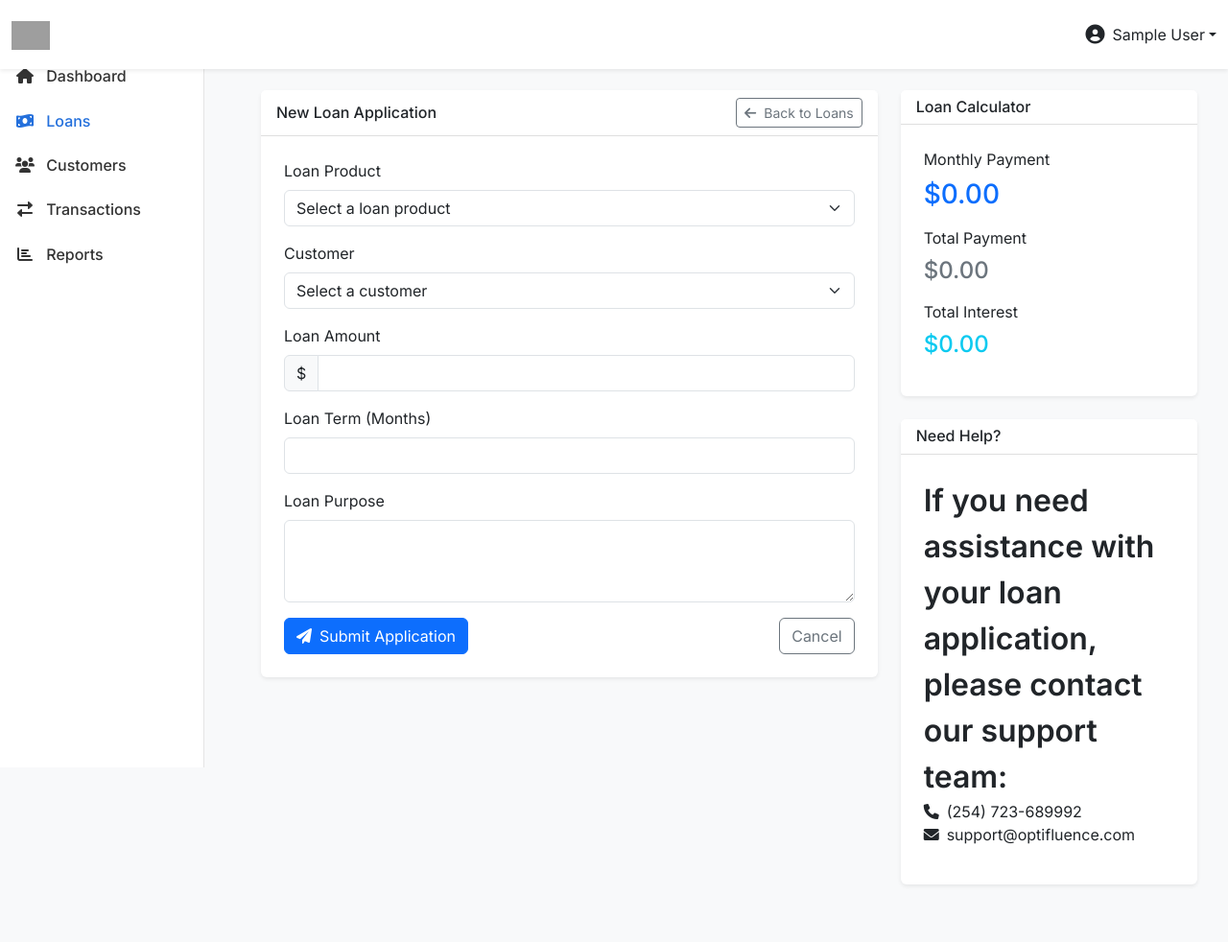
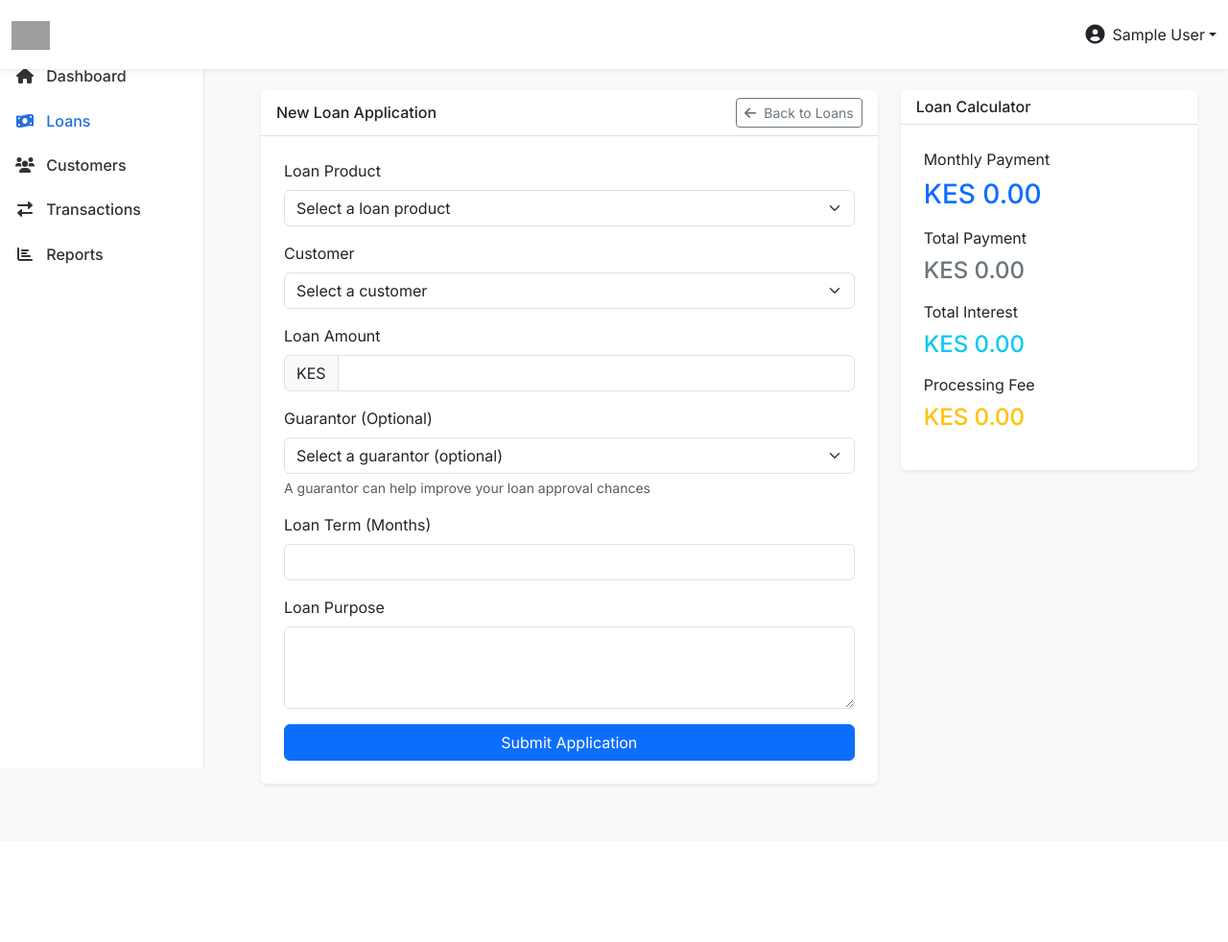
Before and after one commit to lalloyce/optifluenceLMS, a Django app: page /loans/apply/ in a window 1280 px wide. Shown: the whole page at 96% size. After the commit the page ends 820 px from the top, so only its background shows below. Run offline with Django 5.2, Linux system fonts and the light colour scheme; the visitor is signed in with stand-in values (Sample User, id 1); data that the repository does not hold is empty; grey boxes are pictures that could not be loaded.

Commit message:
feat(loans): Enhance loan application with dynamic calculations and UI improvements
- Add real-time loan calculator with KES currency
- Make loan product selection fully database-driven
- Add dynamic term and amount validation
- Implement optional guarantor selection
- Improve UI with detailed product information

```diff
--- a/apps/loans/forms.py
+++ b/apps/loans/forms.py
@@ -11,6 +11,12 @@ from decimal import Decimal
 class LoanForm(forms.ModelForm):
     """Form for loans."""
 
+    guarantor = forms.ModelChoiceField(
+        queryset=Customer.objects.all(),
+        required=False,
+        empty_label="Select a guarantor (optional)"
+    )
+
     class Meta:
         model = Loan
         fields = [
@@ -19,6 +25,7 @@ class LoanForm(forms.ModelForm):
             'amount',
             'term_months',
             'purpose',
+            'guarantor',
         ]
         widgets = {
             'purpose': forms.Textarea(attrs={'rows': 3}),
@@ -26,6 +33,9 @@ class LoanForm(forms.ModelForm):
 
     def __init__(self, *args, **kwargs):
         super().__init__(*args, **kwargs)
+        self.fields['loan_product'].queryset = LoanProduct.objects.filter(is_active=True)
+        self.fields['loan_product'].empty_label = "Select a loan product"
+        self.fields['customer'].empty_label = "Select a customer"
         self.risk_assessment = None
 
         if self.is_bound and self.data.get('customer') and self.data.get('amount'):
--- a/apps/loans/views.py
+++ b/apps/loans/views.py
@@ -8,7 +8,7 @@ from django.http import JsonResponse
 from django.views.decorators.http import require_http_methods
 from django.core.exceptions import PermissionDenied
 
-from .models import Loan, LoanProduct, LoanApplication
+from .models import Loan, LoanProduct, LoanApplication, LoanGuarantor
 from .forms import LoanForm, LoanApprovalForm
 from apps.customers.models import Customer
 import json
@@ -160,6 +160,18 @@ def loan_application(request):
             loan.loan_officer = request.user
             loan.application_number = generate_application_number()
             loan.status = Loan.Status.PENDING
+
+            # Handle guarantor if provided
+            guarantor = form.cleaned_data.get('guarantor')
+            if guarantor:
+                loan_guarantor = LoanGuarantor(
+                    loan=loan,
+                    guarantor=guarantor,
+                    guarantee_amount=loan.amount,  # You might want to adjust this
+                    status='PENDING'
+                )
+                loan_guarantor.save()
+
             loan.save()
             messages.success(request, 'Loan application submitted successfully.')
             return redirect('web_loans:detail', pk=loan.pk)
@@ -169,6 +181,7 @@ def loan_application(request):
     context = {
         'form': form,
         'loan_products': LoanProduct.objects.filter(is_active=True),
+        'customers': Customer.objects.all()  # For guarantor selection
     }
     return render(request, 'loans/loan_application.html', context)
 
--- a/templates/loans/loan_application.html
+++ b/templates/loans/loan_application.html
@@ -77,7 +77,7 @@
                         <div class="mb-3">
                             <label for="{{ form.amount.id_for_label }}" class="form-label">Loan Amount</label>
                             <div class="input-group">
-                                <span class="input-group-text">$</span>
+                                <span class="input-group-text">KES</span>
                                 <input type="number" step="0.01" name="{{ form.amount.name }}"
                                        id="{{ form.amount.id_for_label }}"
                                        class="form-control {% if form.amount.errors %}is-invalid{% endif %}"
@@ -90,6 +90,27 @@
                                 {% endfor %}
                             </div>
                             {% endif %}
+                            <div class="form-text" id="amountRange"></div>
+                        </div>
+
+                        <!-- Guarantor Selection (Optional) -->
+                        <div class="mb-3">
+                            <label for="{{ form.guarantor.id_for_label }}" class="form-label">Guarantor (Optional)</label>
+                            <select name="{{ form.guarantor.name }}" id="{{ form.guarantor.id_for_label }}"
+                                    class="form-select {% if form.guarantor.errors %}is-invalid{% endif %}">
+                                <option value="">Select a guarantor (optional)</option>
+                                {% for customer in customers %}
+                                <option value="{{ customer.id }}">{{ customer.get_full_name }}</option>
+                                {% endfor %}
+                            </select>
+                            {% if form.guarantor.errors %}
+                            <div class="invalid-feedback">
+                                {% for error in form.guarantor.errors %}
+                                {{ error }}
+                                {% endfor %}
+                            </div>
+                            {% endif %}
+                            <div class="form-text">A guarantor can help improve your loan approval chances</div>
                         </div>
 
                         <!-- Loan Term -->
@@ -106,12 +127,14 @@
                                 {% endfor %}
                             </div>
                             {% endif %}
+                            <div class="form-text" id="termRange"></div>
                         </div>
 
                         <!-- Loan Purpose -->
                         <div class="mb-3">
                             <label for="{{ form.purpose.id_for_label }}" class="form-label">Loan Purpose</label>
-                            <textarea name="{{ form.purpose.name }}" id="{{ form.purpose.id_for_label }}"
+                            <textarea name="{{ form.purpose.name }}"
+                                      id="{{ form.purpose.id_for_label }}"
                                       class="form-control {% if form.purpose.errors %}is-invalid{% endif %}"
                                       rows="3" required></textarea>
                             {% if form.purpose.errors %}
@@ -123,21 +146,19 @@
                             {% endif %}
                         </div>
 
-                        <!-- Submit Button -->
-                        <div class="d-flex justify-content-between">
+                        <div class="d-grid gap-2">
                             <button type="submit" class="btn btn-primary">
-                                <i class="fas fa-paper-plane me-2"></i>Submit Application
+                                Submit Application
                             </button>
-                            <a href="{% url 'web_loans:list' %}" class="btn btn-outline-secondary">Cancel</a>
                         </div>
                     </form>
                 </div>
             </div>
         </div>
 
+        <!-- Loan Calculator Card -->
         <div class="col-md-4">
-            <!-- Loan Calculator Card -->
-            <div class="card mb-4">
+            <div class="card">
                 <div class="card-header">
                     <h5 class="card-title mb-0">Loan Calculator</h5>
                 </div>
@@ -145,36 +166,27 @@
                     <div id="loanCalculator">
                         <div class="mb-3">
                             <label class="form-label">Monthly Payment</label>
-                            <h3 id="monthlyPayment" class="text-primary">$0.00</h3>
+                            <h3 id="monthlyPayment" class="text-primary">KES 0.00</h3>
                         </div>
                         <div class="mb-3">
                             <label class="form-label">Total Payment</label>
-                            <h4 id="totalPayment" class="text-secondary">$0.00</h4>
+                            <h4 id="totalPayment" class="text-secondary">KES 0.00</h4>
                         </div>
                         <div class="mb-3">
                             <label class="form-label">Total Interest</label>
-                            <h4 id="totalInterest" class="text-info">$0.00</h4>
+                            <h4 id="totalInterest" class="text-info">KES 0.00</h4>
+                        </div>
+                        <div class="mb-3">
+                            <label class="form-label">Processing Fee</label>
+                            <h4 id="processingFee" class="text-warning">KES 0.00</h4>
                         </div>
                     </div>
-                </div>
-            </div>
-
-            <!-- Help Card -->
-            <div class="card">
-                <div class="card-header">
-                    <h5 class="card-title mb-0">Need Help?</h5>
-                </div>
-                <div class="card-body">
-                    <p class="card-text">If you need assistance with your loan application, please contact our support team:</p>
-                    <ul class="list-unstyled">
-                        <li><i class="fas fa-phone me-2"></i>(254) 723-689992</li>
-                        <li><i class="fas fa-envelope me-2"></i>support@optifluence.com</li>
-                    </ul>
                 </div>
             </div>
         </div>
     </div>
 </div>
+{% endblock %}
 
 {% block extra_js %}
 <script>
@@ -183,52 +195,92 @@ document.addEventListener('DOMContentLoaded', function() {
     const amountInput = document.getElementById('{{ form.amount.id_for_label }}');
     const termInput = document.getElementById('{{ form.term_months.id_for_label }}');
     const productDetails = document.getElementById('productDetails');
+    const amountRange = document.getElementById('amountRange');
+    const termRange = document.getElementById('termRange');
 
-    // Update product details when selection changes
-    loanProductSelect.addEventListener('change', function() {
-        const selectedOption = this.options[this.selectedIndex];
+    // Function to format currency
+    function formatCurrency(amount) {
+        return new Intl.NumberFormat('en-KE', {
+            style: 'currency',
+            currency: 'KES',
+            minimumFractionDigits: 2,
+            maximumFractionDigits: 2
+        }).format(amount);
+    }
+
+    // Function to update loan product details
+    function updateProductDetails() {
+        const selectedOption = loanProductSelect.options[loanProductSelect.selectedIndex];
         if (selectedOption.value) {
+            const minAmount = parseFloat(selectedOption.dataset.minAmount);
+            const maxAmount = parseFloat(selectedOption.dataset.maxAmount);
+            const minTerm = parseInt(selectedOption.dataset.minTerm);
+            const maxTerm = parseInt(selectedOption.dataset.maxTerm);
+
+            // Update amount input attributes
+            amountInput.min = minAmount;
+            amountInput.max = maxAmount;
+            amountInput.step = 1000;
+
+            // Update term input attributes
+            termInput.min = minTerm;
+            termInput.max = maxTerm;
+
+            // Show ranges in the help text
+            amountRange.textContent = `Amount Range: ${formatCurrency(minAmount)} - ${formatCurrency(maxAmount)}`;
+            termRange.textContent = `Term Range: ${minTerm} - ${maxTerm} months`;
+
             const details = `
                 Interest Rate: ${selectedOption.dataset.interestRate}%<br>
-                Amount Range: $${selectedOption.dataset.minAmount} - $${selectedOption.dataset.maxAmount}<br>
-                Term Range: ${selectedOption.dataset.minTerm} - ${selectedOption.dataset.maxTerm} months<br>
                 Processing Fee: ${selectedOption.dataset.processingFee}%
             `;
             productDetails.innerHTML = details;
 
-            // Set min/max values for amount and term
-            amountInput.min = selectedOption.dataset.minAmount;
-            amountInput.max = selectedOption.dataset.maxAmount;
-            termInput.min = selectedOption.dataset.minTerm;
-            termInput.max = selectedOption.dataset.maxTerm;
+            // Trigger calculation
+            calculateLoan();
         } else {
             productDetails.innerHTML = '';
-        }
-    });
-
-    // Calculate loan details when inputs change
-    function calculateLoan() {
-        const amount = parseFloat(amountInput.value) || 0;
-        const term = parseInt(termInput.value) || 0;
-        const selectedOption = loanProductSelect.options[loanProductSelect.selectedIndex];
-
-        if (amount && term && selectedOption.value) {
-            const interestRate = parseFloat(selectedOption.dataset.interestRate);
-            const monthlyRate = interestRate / (12 * 100);
-            const monthlyPayment = amount * (monthlyRate * Math.pow(1 + monthlyRate, term)) / (Math.pow(1 + monthlyRate, term) - 1);
-            const totalPayment = monthlyPayment * term;
-            const totalInterest = totalPayment - amount;
-
-            document.getElementById('monthlyPayment').textContent = `$${monthlyPayment.toFixed(2)}`;
-            document.getElementById('totalPayment').textContent = `$${totalPayment.toFixed(2)}`;
-            document.getElementById('totalInterest').textContent = `$${totalInterest.toFixed(2)}`;
+            amountRange.textContent = '';
+            termRange.textContent = '';
         }
     }
 
+    // Function to calculate loan details
+    function calculateLoan() {
+        const selectedOption = loanProductSelect.options[loanProductSelect.selectedIndex];
+        const amount = parseFloat(amountInput.value) || 0;
+        const term = parseInt(termInput.value) || 0;
+
+        if (selectedOption.value && amount > 0 && term > 0) {
+            const interestRate = parseFloat(selectedOption.dataset.interestRate) / 100;
+            const monthlyRate = interestRate / 12;
+            const processingFeeRate = parseFloat(selectedOption.dataset.processingFee) / 100;
+
+            // Calculate monthly payment using the loan amortization formula
+            const monthlyPayment = (amount * monthlyRate * Math.pow(1 + monthlyRate, term)) /
+                                 (Math.pow(1 + monthlyRate, term) - 1);
+
+            const totalPayment = monthlyPayment * term;
+            const totalInterest = totalPayment - amount;
+            const processingFeeAmount = amount * processingFeeRate;
+
+            // Update calculator display
+            document.getElementById('monthlyPayment').textContent = formatCurrency(monthlyPayment);
+            document.getElementById('totalPayment').textContent = formatCurrency(totalPayment);
+            document.getElementById('totalInterest').textContent = formatCurrency(totalInterest);
+            document.getElementById('processingFee').textContent = formatCurrency(processingFeeAmount);
+        }
+    }
+
+    // Event listeners
+    loanProductSelect.addEventListener('change', updateProductDetails);
     amountInput.addEventListener('input', calculateLoan);
     termInput.addEventListener('input', calculateLoan);
-    loanProductSelect.addEventListener('change', calculateLoan);
+
+    // Initialize if product is already selected
+    if (loanProductSelect.value) {
+        updateProductDetails();
+    }
 });
 </script>
 {% endblock %}
-{% endblock %}
```
